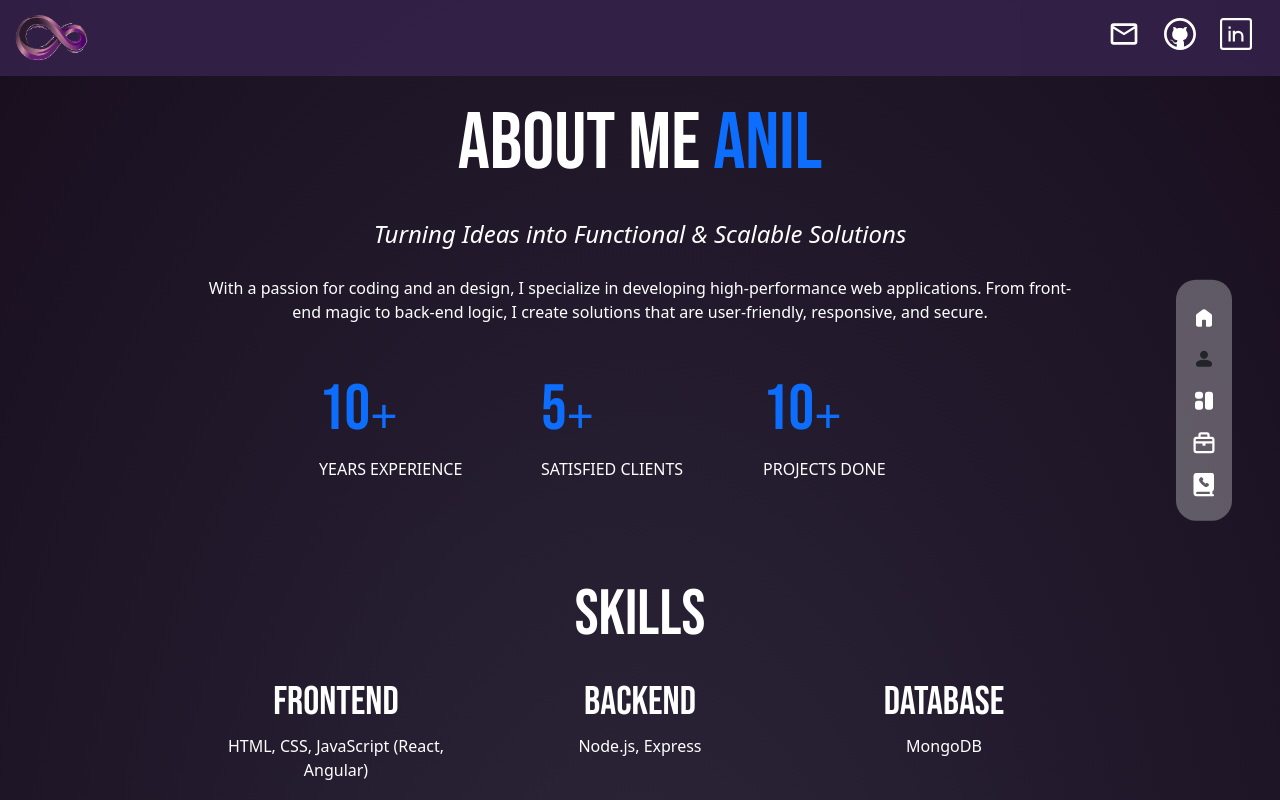
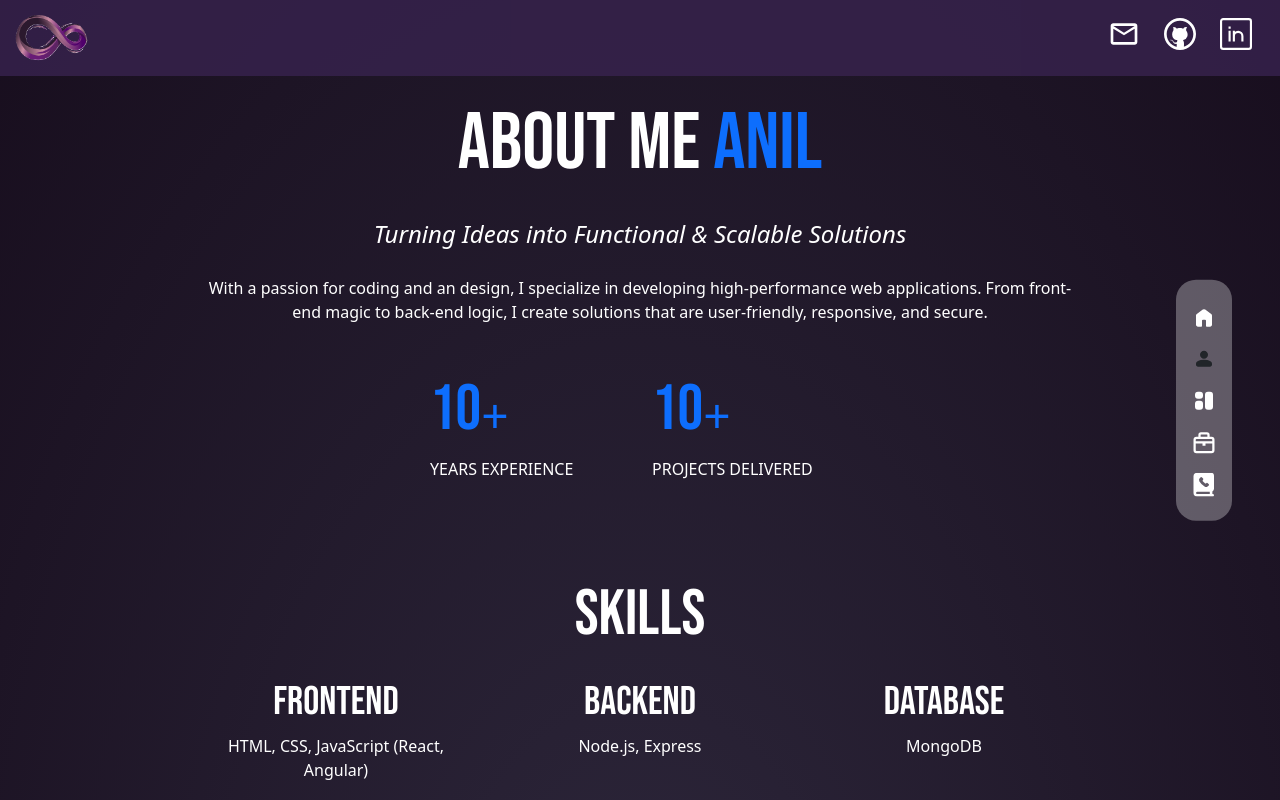
Before and after one commit to Singhak/myself, a React (Vite) app: page /about in a window 1280 px wide. Shown: the top 800 px of the page. Built offline with nearby package versions, Linux system fonts and the light colour scheme.

Commit message:
update headings

```diff
--- a/src/components/About.jsx
+++ b/src/components/About.jsx
@@ -1,5 +1,4 @@
 const About = () => {
-  console.log("About");
   return (
     <>
       <div className="container-fluid padding-side text-white">
@@ -48,7 +47,7 @@ const About = () => {
                   </div>
                   <p className="text-uppercase mb-0">years experience</p>
                 </div>
-                <div className="col-lg-3 col-6 ">
+                {/* <div className="col-lg-3 col-6 ">
                   <div className="d-flex align-items-center">
                     <h4
                       className="counter-value text-primary fw-bold display-3 banner-size"
@@ -59,7 +58,7 @@ const About = () => {
                     <span className="text-primary display-5">+</span>
                   </div>
                   <p className="text-uppercase mb-0">Satisfied clients</p>
-                </div>
+                </div> */}
                 <div className="col-lg-3 col-6 ">
                   <div className="d-flex align-items-center">
                     <h4
@@ -70,7 +69,7 @@ const About = () => {
                     </h4>
                     <span className="text-primary display-5">+</span>
                   </div>
-                  <p className="text-uppercase mb-0">Projects done</p>
+                  <p className="text-uppercase mb-0">Projects delivered</p>
                 </div>
               </div>
             </div>
--- a/src/components/Milestone.jsx
+++ b/src/components/Milestone.jsx
@@ -15,7 +15,7 @@ const Milestone = () => {
           data-aos="fade-up"
           data-aos-duration="1200"
         >
-          Personal<span className="text-primary"> Space </span>
+          See What I&apos;ve<span className="text-primary"> Built </span>
         </h1>
         <div
           className="about-info mb-5"
--- a/src/components/Portfolio.jsx
+++ b/src/components/Portfolio.jsx
@@ -11,7 +11,7 @@ const Portfolio = () => {
               data-aos="fade-up"
               data-aos-duration="1200"
             >
-              See <span className="text-primary"> My Works </span>
+              Dive Into<span className="text-primary"> My Works </span>
             </h1>
 
             <p data-aos="fade-up" data-aos-duration="1400">
--- a/vite.config.js
+++ b/vite.config.js
@@ -4,5 +4,5 @@ import react from '@vitejs/plugin-react'
 // https://vitejs.dev/config/
 export default defineConfig({
   plugins: [react()],
-  base: '/portfolio/'
+  base: '/myself/'
 })
```
